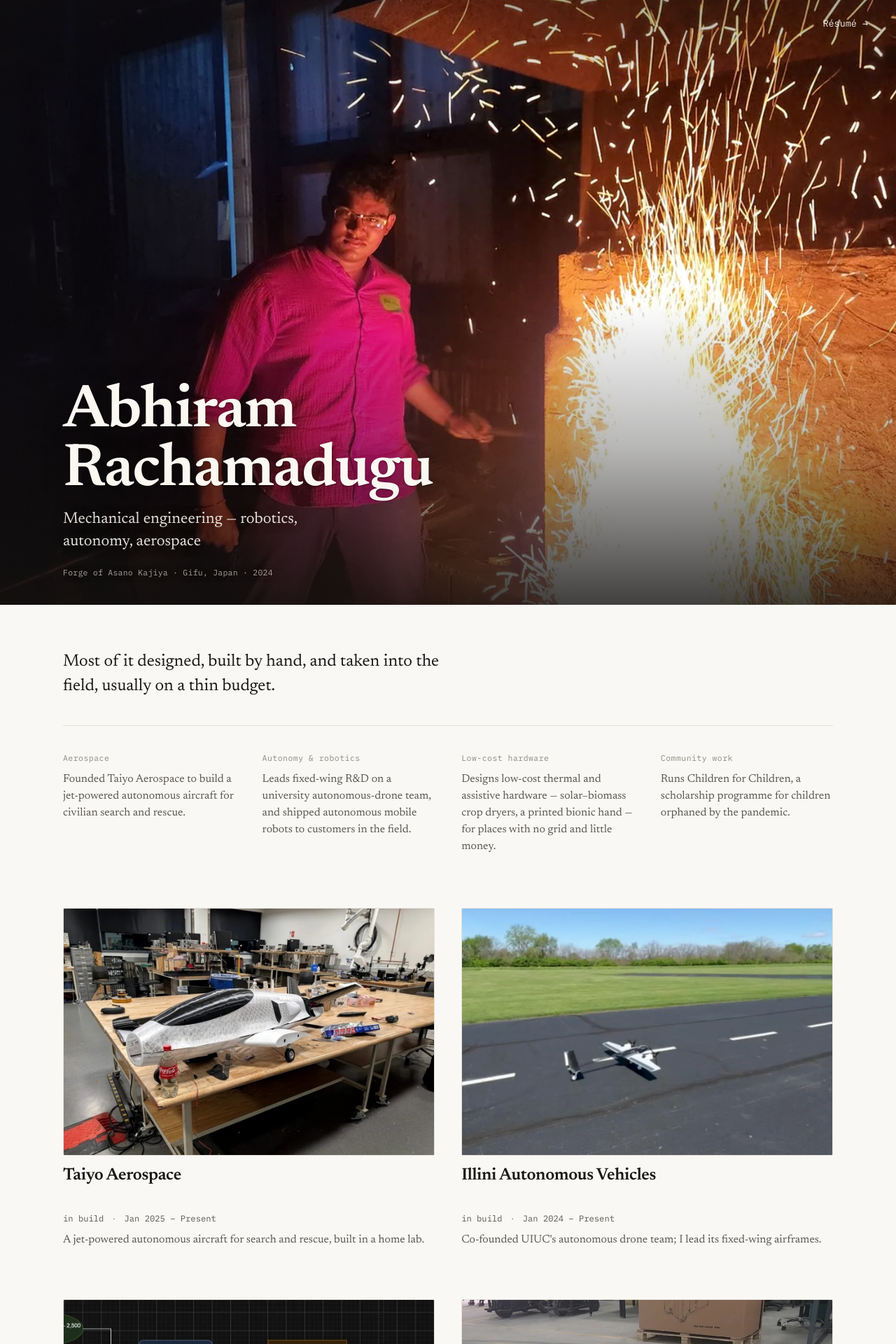
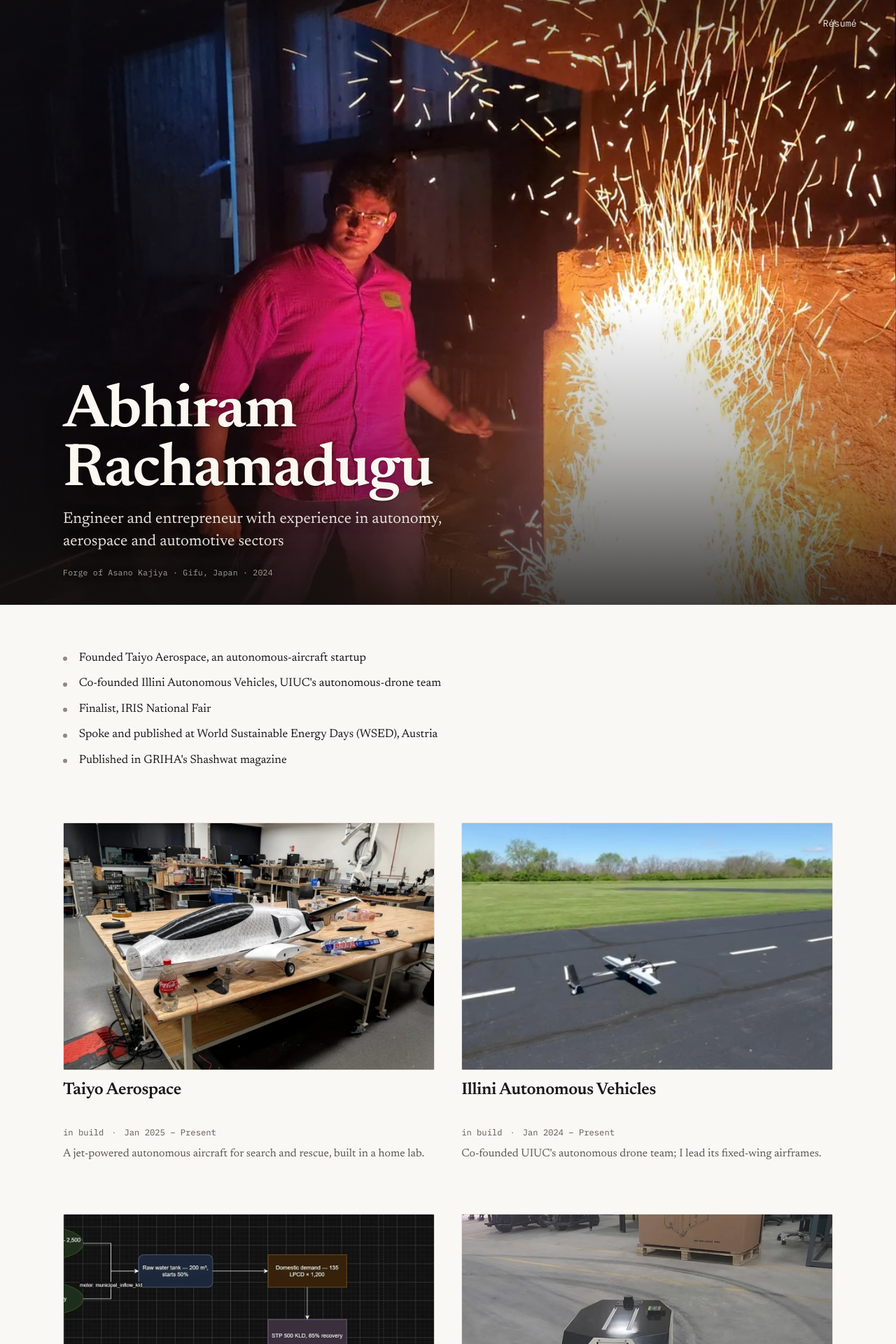
Before and after one commit to abhiramra/PortfolioWebsite, a Jekyll site: the page built from index.md, in a window 1280 px wide. Shown: the top 1920 px of the page at 70% size. Built offline with Jekyll 4.4.1, drawn with Linux system fonts in a browser that asks for light colours; some of the changed text lies outside the part shown.

Commit message:
Rework home hero tagline and highlights
New positioning line ('Engineer and entrepreneur with experience in
autonomy, aerospace and automotive sectors'), and replace the highlights
columns with a single-column bulleted list of concrete achievements
(dropping the subtitle and the scholarship line).

Co-Authored-By: Claude Opus 4.8 <noreply@anthropic.com>

```diff
--- a/_config.yml
+++ b/_config.yml
@@ -1,6 +1,6 @@
 # --- Site ---------------------------------------------------------------
 title: Abhiram Rachamadugu
-tagline: "Mechanical engineering — robotics, autonomy, aerospace"
+tagline: "Engineer and entrepreneur with experience in autonomy, aerospace and automotive sectors"
 description: >-
   The portfolio of Abhiram Rachamadugu — engineering across aerospace,
   autonomy, thermal systems, materials, manufacturing, software and
--- a/_data/highlights.yml
+++ b/_data/highlights.yml
@@ -1,10 +1,7 @@
-# Home-page highlights — a qualitative summary shown just below the hero.
-# Not a stats strip; each item is a short label + one sentence. Edit freely.
-- label: "Aerospace"
-  text: "Founded Taiyo Aerospace to build a jet-powered autonomous aircraft for civilian search and rescue."
-- label: "Autonomy & robotics"
-  text: "Leads fixed-wing R&D on a university autonomous-drone team, and shipped autonomous mobile robots to customers in the field."
-- label: "Low-cost hardware"
-  text: "Designs low-cost thermal and assistive hardware — solar–biomass crop dryers, a printed bionic hand — for places with no grid and little money."
-- label: "Community work"
-  text: "Runs Children for Children, a scholarship programme for children orphaned by the pandemic."
+# Home-page highlights — a bulleted list of concrete achievements, below the hero.
+# Plain strings; reorder, edit or trim freely.
+- "Founded Taiyo Aerospace, an autonomous-aircraft startup"
+- "Co-founded Illini Autonomous Vehicles, UIUC's autonomous-drone team"
+- "Finalist, IRIS National Fair"
+- "Spoke and published at World Sustainable Energy Days (WSED), Austria"
+- "Published in GRIHA's Shashwat magazine"
--- a/assets/css/main.css
+++ b/assets/css/main.css
@@ -168,7 +168,7 @@ a:hover { text-decoration-thickness: 2px; }
 .hero-tagline {
   margin: 0.7rem 0 0;
   font-size: clamp(1.02rem, 1.8vw, 1.4rem);
-  line-height: 1.4; color: rgba(251,247,241,.9); max-width: 34ch;
+  line-height: 1.4; color: rgba(251,247,241,.9); max-width: 46ch;
   text-shadow: 0 1px 20px rgba(0,0,0,.4);
 }
 .hero-credit {
@@ -190,18 +190,19 @@ a:hover { text-decoration-thickness: 2px; }
   color: var(--ink);
 }
 .highlights-list {
-  list-style: none; margin: 0; padding: clamp(1.75rem, 3vw, 2.25rem) 0 0;
-  border-top: 1px solid var(--rule);
+  list-style: none; margin: 0; padding: 0;
   display: grid;
-  grid-template-columns: repeat(auto-fit, minmax(230px, 1fr));
-  gap: clamp(1.6rem, 3vw, 2.5rem);
+  grid-template-columns: 1fr;
+  gap: 0.7rem;
 }
-.highlight { margin: 0; }
-.highlight-label {
-  display: block; margin-bottom: 0.55rem;
-  font-size: 0.72rem; letter-spacing: 0.04em; color: var(--ink-faint);
+.highlights-list li {
+  position: relative; margin: 0; padding-left: 1.35em;
+  font-size: 1.05rem; line-height: 1.5; color: var(--ink);
 }
-.highlight-text { margin: 0; font-size: 1rem; line-height: 1.5; color: var(--ink-soft); }
+.highlights-list li::before {
+  content: ""; position: absolute; left: 0; top: 0.62em;
+  width: 6px; height: 6px; border-radius: 50%; background: var(--ink-faint);
+}
 
 /* 6  WORK GRID & CARDS ----------------------------------------------------- */
 .work {
--- a/index.md
+++ b/index.md
@@ -26,13 +26,9 @@ no_masthead: true
 </section>
 
 <section class="highlights wrap" aria-label="Highlights">
-  <p class="highlights-lead">Most of it designed, built by hand, and taken into the field, usually on a thin budget.</p>
   <ul class="highlights-list">
     {% for h in site.data.highlights %}
-    <li class="highlight">
-      <span class="highlight-label mono">{{ h.label }}</span>
-      <p class="highlight-text">{{ h.text }}</p>
-    </li>
+    <li>{{ h }}</li>
     {% endfor %}
   </ul>
 </section>
```
